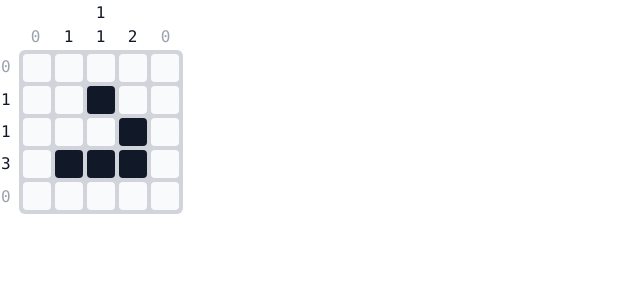
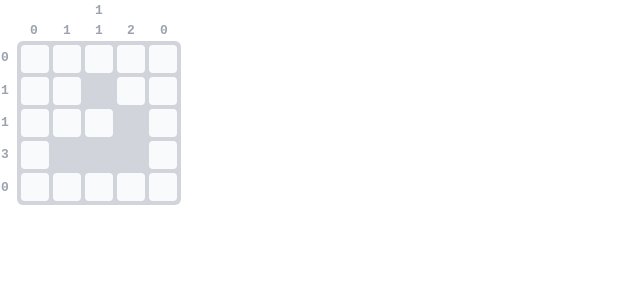
Before and after one commit to Xadeka/nonogram, a React (Create React App) app: page / in a window 1280 px wide. Shown: the top 300 px of the page, without its empty margins (0-640 px from the left). Built offline with nearby package versions, Linux system fonts and the light colour scheme.

Commit message:
Remove tailwind from Grid

```diff
--- a/src/Grid.css
+++ b/src/Grid.css
@@ -1,16 +1,26 @@
-@layer components {
 /* Layout of headers. */
 .clues-header[scope="row"] {
-    @apply pr-2;
+  padding-right: 0.5rem;
 }
 
 .clues-header[scope="row"] ol {
   /* Display the list inline and align it to the right. */
-    @apply flex gap-2 justify-end;
+  display: flex;
+  justify-content: flex-end;
+  gap: 0.5rem;
 }
 
 .clues-header[scope="col"] {
-    @apply align-bottom;
+  vertical-align: bottom;
+}
+
+.clues-header {
+  color: #111827;
+  font-family: monospace;
+}
+
+.clues-header li {
+  color: #9ca3af;
 }
 
 /*
@@ -24,53 +34,64 @@
 
 /* The gridcell containing the button. */
 .nonogram td[role="gridcell"] {
-    @apply p-0.5 bg-gray-300;
+  padding: 0.125rem;
+  background-color: #d1d5db;
 }
 
 .nonogram tr:nth-child(2) td[role="gridcell"] {
-    @apply pt-1;
+  padding-top: 0.25rem;
 }
 
 .nonogram td[role="gridcell"]:first-of-type {
-    @apply pl-1;
+  padding-left: 0.25rem;
 }
 
 .nonogram td[role="gridcell"]:last-child {
-    @apply pr-1;
+  padding-right: 0.25rem;
 }
 
 .nonogram tr:last-child td[role="gridcell"] {
-    @apply pb-1;
+  padding-bottom: 0.25rem;
 }
 
 /* Round the cornders of grid excluding headers. */
 
 .nonogram tr:nth-child(2) td[role="gridcell"]:first-of-type {
-    @apply rounded-tl-md;
+  border-top-left-radius: 0.375rem;
 }
 
 .nonogram tr:nth-child(2) td[role="gridcell"]:last-child {
-    @apply rounded-tr-md;
+  border-top-right-radius: 0.375rem;
 }
 
 .nonogram tr:last-child td[role="gridcell"]:first-of-type {
-    @apply rounded-bl-md;
+  border-bottom-left-radius: 0.375rem;
 }
 
 .nonogram tr:last-child td[role="gridcell"]:last-child {
-    @apply rounded-br-md;
+  border-bottom-right-radius: 0.375rem;
 }
 
 /* The interactive element in the cell.  */
 .nonogram .button-cell {
-    @apply block h-7 w-7 rounded bg-gray-50;
+  display: block;
+  height: 1.75rem;
+  width: 1.75rem;
+  border-radius: 0.25rem;
+  background-color: #f9fafb;
 }
 
 .nonogram td .button-cell:focus {
-    @apply outline-none ring-4 ring-red-500 z-10 relative;
+  position: relative;
+  z-index: 10;
+
+  outline: 2px solid transparent;
+
+  --offset-shadow: 2px 0 0 2px blue;
+  --ring-shadow: 2px 0 0 2px#ef4444;
+  box-shadow: var(--offset-shadow), var(--ring-shadow), var(2px, 0 0 #0000);
 }
 
 .nonogram td .button-cell[aria-pressed="true"] {
-    @apply bg-gray-900;
+  background-color: rgba(17, 24, 39, var(--tw-bg-opacity));
 }
-}
--- a/src/Grid.tsx
+++ b/src/Grid.tsx
@@ -92,15 +92,11 @@ const GridHeader = ({ scope, clues, testId }: GridHeaderProps) => {
       // Possibly consider adding a label with sr-only?
       aria-label={label}
     >
-      <ol className="font-normal font-mono">
+      <ol>
         {clues.map((clue, clueIndex) => {
-          return (
-            <li key={clueIndex} className="text-gray-900">
-              {clue}
-            </li>
-          );
+          return <li key={clueIndex}>{clue}</li>;
         })}
-        {clues.length === 0 ? <li className="text-gray-400">0</li> : null}
+        {clues.length === 0 ? <li>0</li> : null}
       </ol>
     </th>
   );
```
Lines whose indentation alone changed are shown as unchanged.
